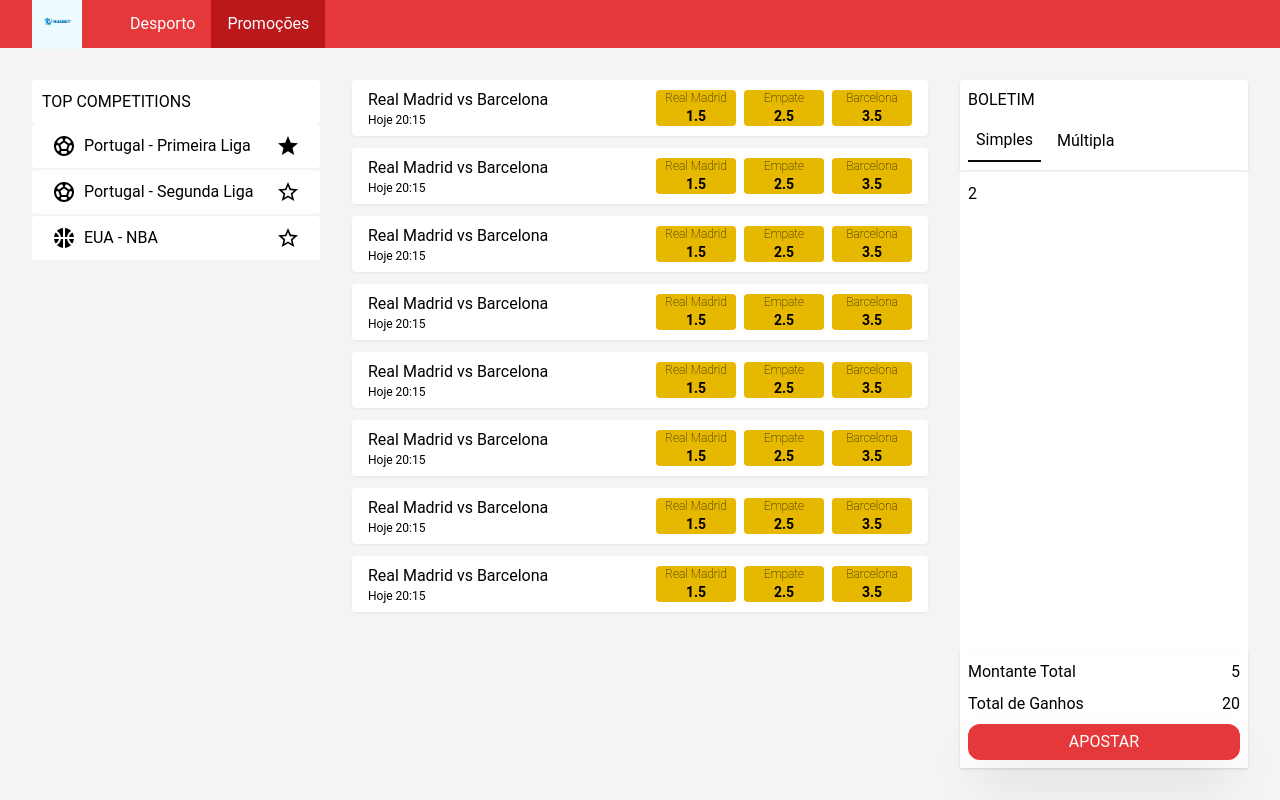
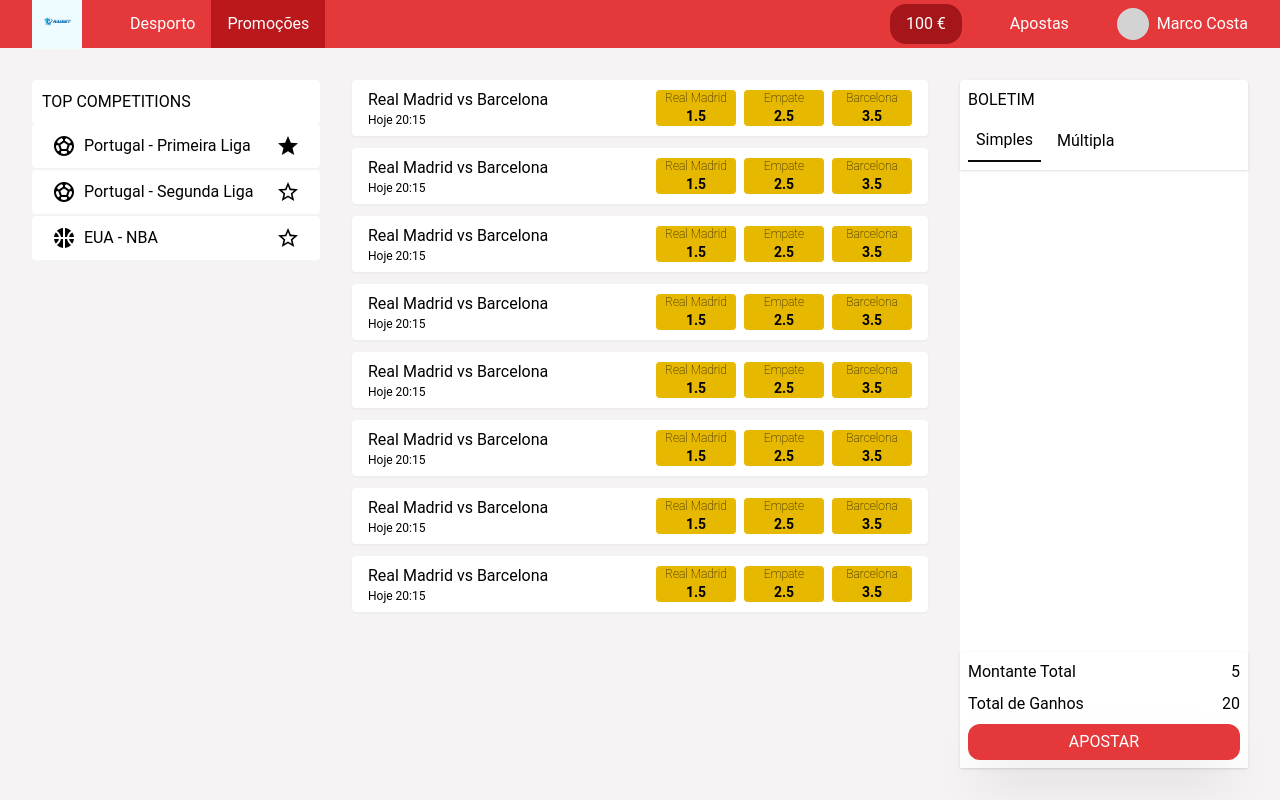
Before and after one commit to gonaloppcc/projetoRAS, a Next.js app in the folder frontend/: page / in a window 1280 px wide. Built offline with nearby package versions, Linux system fonts and the light colour scheme.

Commit message:
Add navbar right side.

```diff
--- a/frontend/src/components/Bets/index.tsx
+++ b/frontend/src/components/Bets/index.tsx
@@ -1,7 +1,7 @@
 import React from 'react';
 
 interface BetsProps {
-    children: React.ReactNode;
+    children?: React.ReactNode;
 }
 
 export const Bets = ({children}: BetsProps) => {
--- a/frontend/src/components/BettingSlip/index.tsx
+++ b/frontend/src/components/BettingSlip/index.tsx
@@ -16,7 +16,7 @@
                     </div>
                 </div>
             </div>
-            <Bets>2</Bets>
+            <Bets></Bets>
             <BettingSlipInfo
                 amount={5}
                 possibleWinnings={20}
--- a/frontend/src/components/Navbar/index.tsx
+++ b/frontend/src/components/Navbar/index.tsx
@@ -15,6 +15,8 @@
     },
 ];
 
+const BALANCE = 100; // FIXME: This should be the user's balance
+
 export const Navbar = () => {
     return (
         <div className="hidden md:flex flex-row justify-between items-center px-8 h-12 gap-3 bg-IMPERIAL_RED ">
@@ -26,6 +28,21 @@
                     ))}
                 </div>
             </div>
+            <div className="flex flex-row justify-end items-center p-0 gap-12">
+                <span className="text-WHITE rounded-2xl bg-RUBY_RED px-4 py-2">
+                    {BALANCE} €
+                </span>
+
+                <span className="text-WHITE">
+                    {'Apostas' /* FIXME Hardcoded for now */}
+                </span>
+                <div className="flex flex-row items-center gap-2">
+                    <div className="w-8 h-8 rounded-full bg-LIGHT_GRAY" />
+                    <span className="text-WHITE">
+                        {'Marco Costa' /* FIXME Hardcoded for now */}
+                    </span>
+                </div>
+            </div>
         </div>
     );
 };
```
